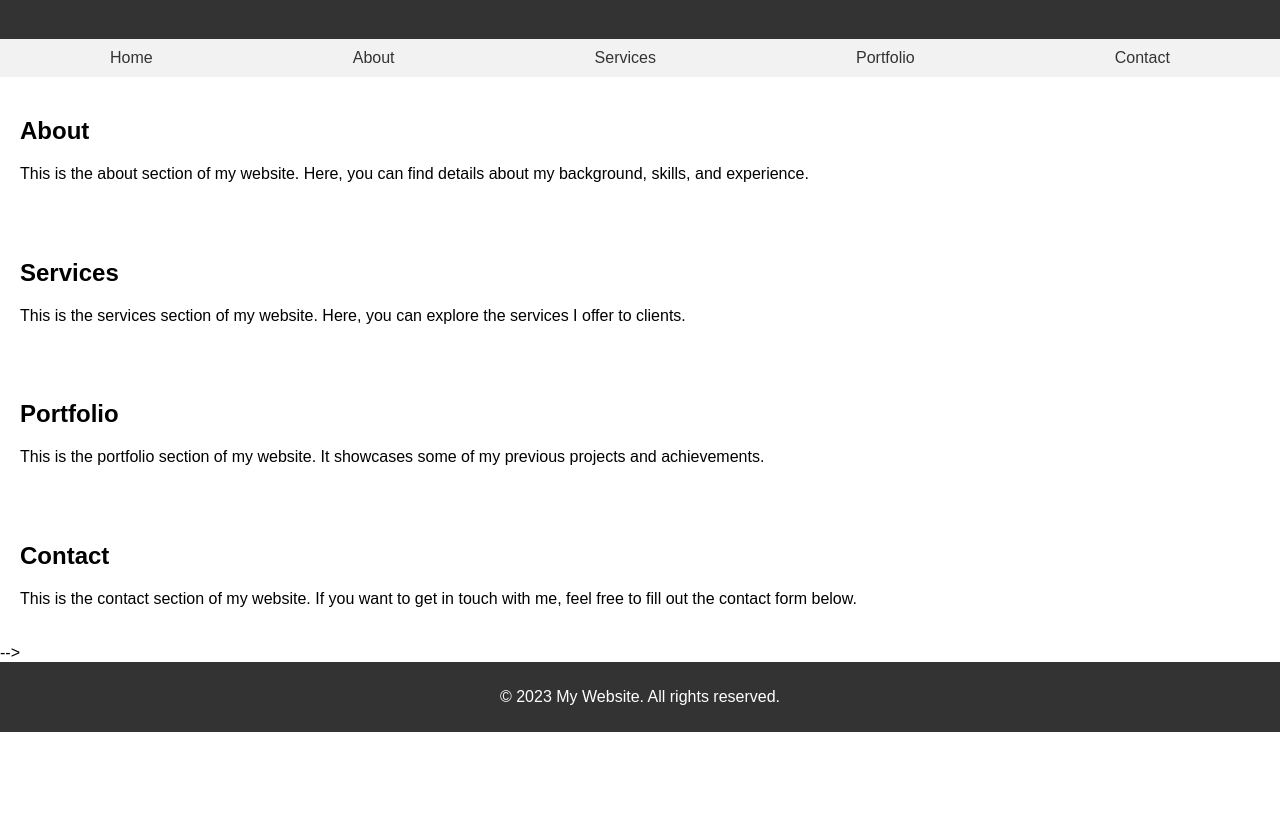
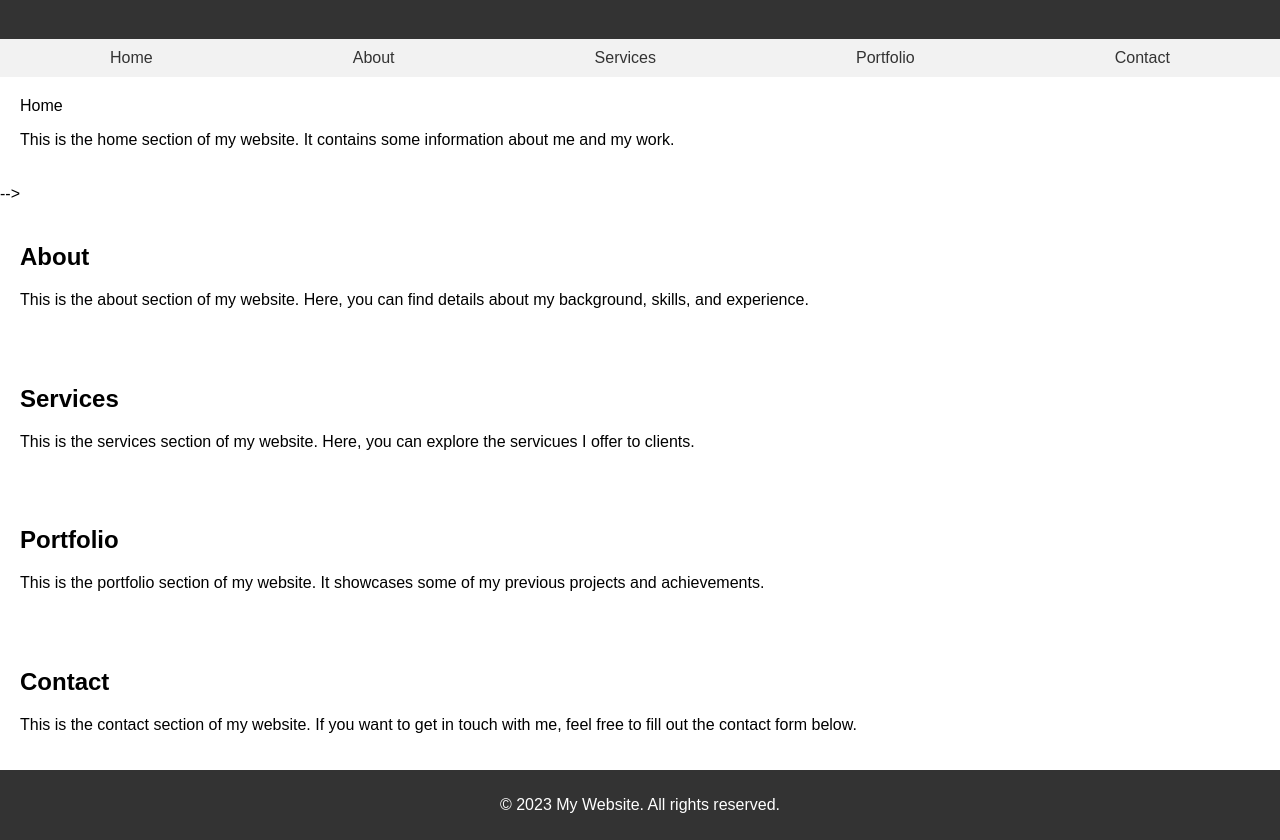
Before and after one commit to BDRandall/BDRandall.github.io, a plain HTML site: page index.html in a window 1280 px wide. Shown: the part 81-921 px from the top of the page. Before the commit the page ends 813 px from the top, so only its background shows below. Drawn offline with Linux system fonts and the light colour scheme.

Commit message:
Update index.html

```diff
--- a/index.html
+++ b/index.html
@@ -66,11 +66,11 @@
     </ul>
   </nav>
 
-<!--   <section id="home">
+  <section id="home"
     <h2>Home</h2>
     <p>This is the home section of my website. It contains some information about me and my work.</p>
     <!-- Add your content here -->
-  </section>
+  </section> -->
 
   <section id="about">
     <h2>About</h2>
@@ -80,7 +80,7 @@
 
   <section id="services">
     <h2>Services</h2>
-    <p>This is the services section of my website. Here, you can explore the services I offer to clients.</p>
+    <p>This is the services section of my website. Here, you can explore the servicues I offer to clients.</p>
     <!-- Add your content here -->
   </section>
 
@@ -94,7 +94,7 @@
     <h2>Contact</h2>
     <p>This is the contact section of my website. If you want to get in touch with me, feel free to fill out the contact form below.</p>
     <!-- Add your content here -->
- </section> -->
+ </section>
 
   <footer>
     <p>&copy; 2023 My Website. All rights reserved.</p>
```
